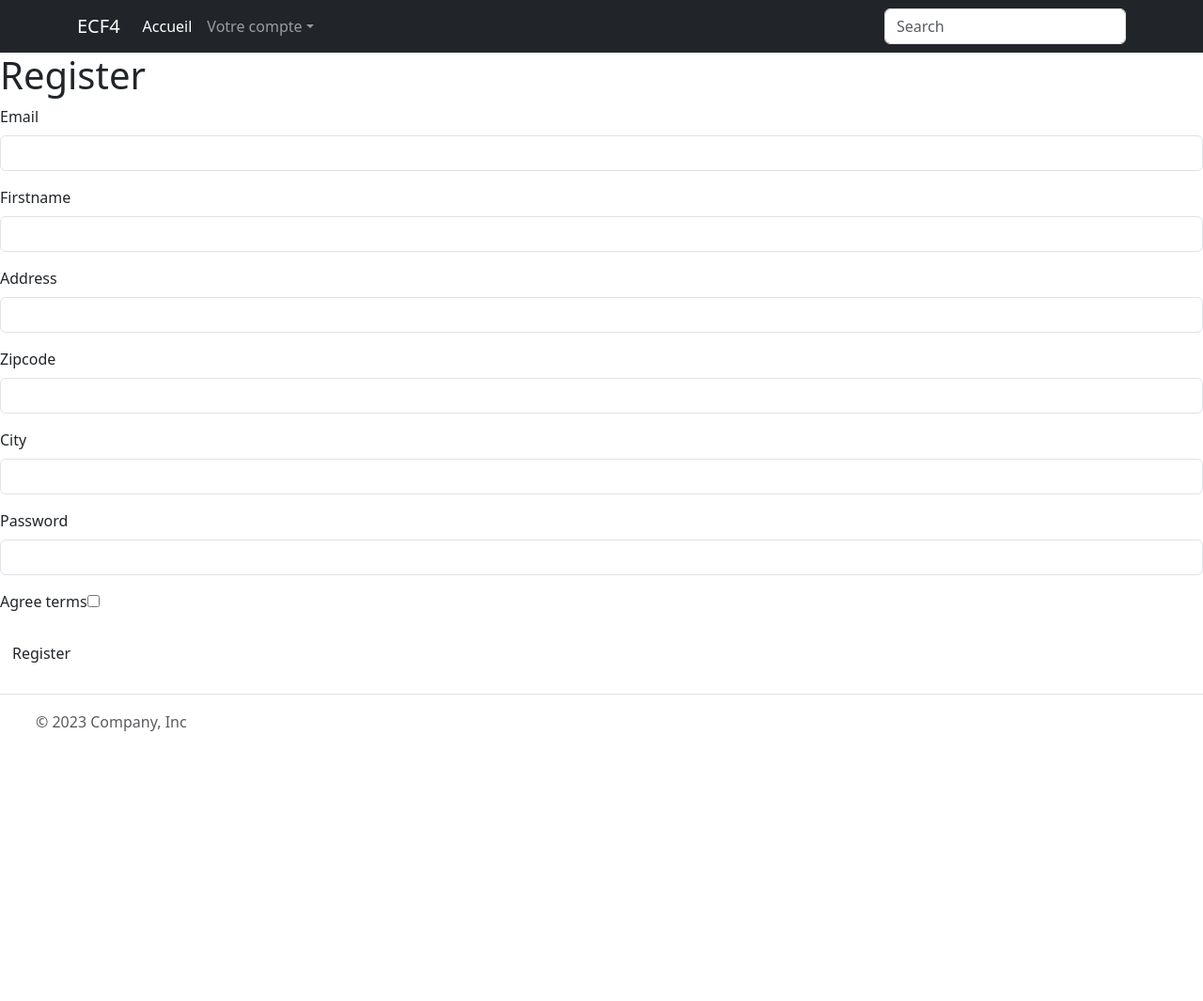
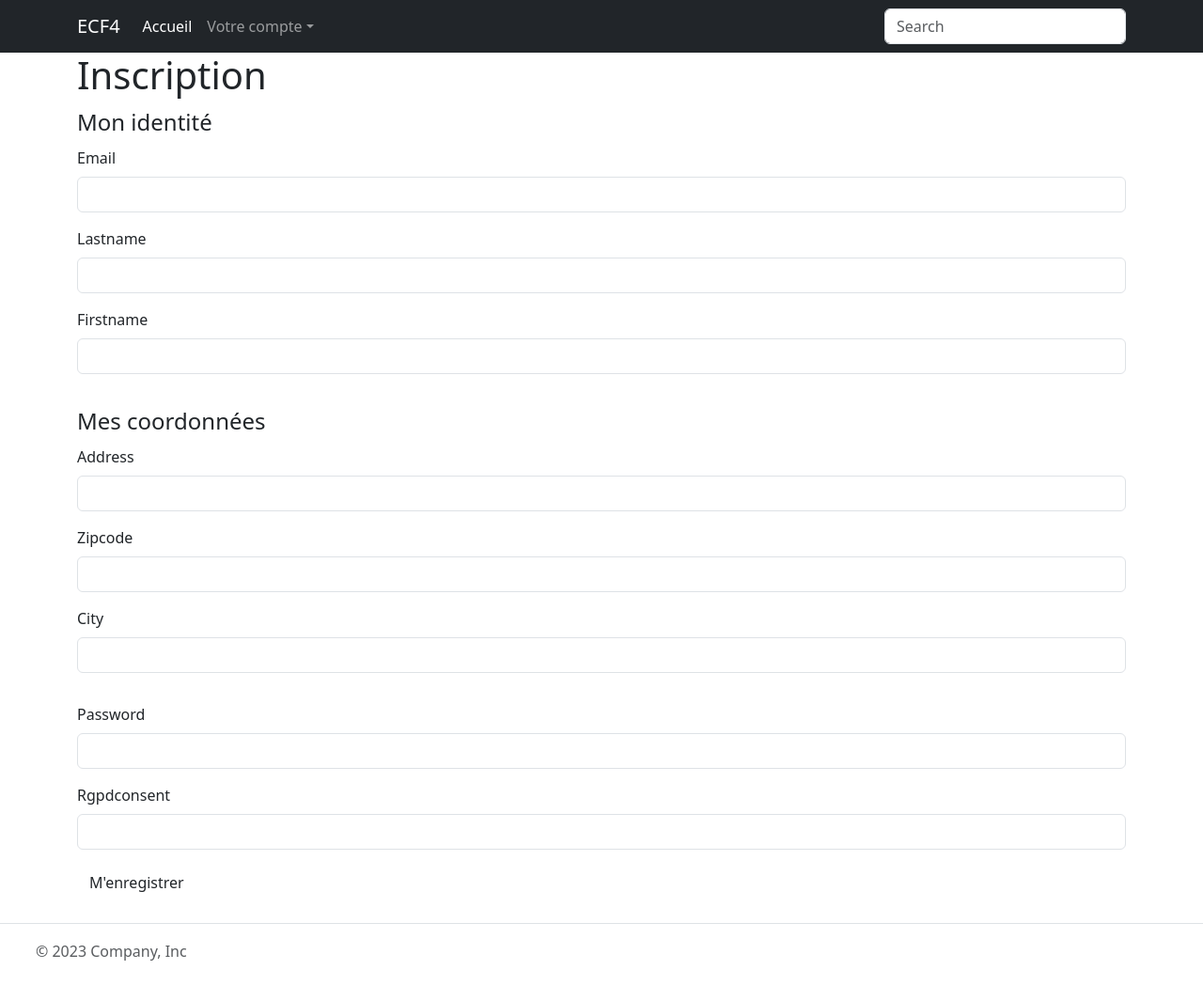
Before and after one commit to FredFreeb/ecommerce-sf6, a Symfony app: template templates/registration/register.html.twig in a window 1280 px wide. Shown: the whole page at 94% size. Before the commit the page ends 778 px from the top, so only its background shows below. Run offline with Twig, Linux system fonts and the light colour scheme; the template is opened without the code that fills it, so the values that code supplies are empty; form fields are guessed from the names that the template uses; some libraries are stand-ins or nearby versions.

Commit message:
video 5-v2

```diff
--- a/src/Entity/User.php
+++ b/src/Entity/User.php
@@ -10,8 +10,9 @@ use Symfony\Bridge\Doctrine\Validator\Constraints\UniqueEntity;
 use Symfony\Component\Security\Core\User\PasswordAuthenticatedUserInterface;
 use Symfony\Component\Security\Core\User\UserInterface;
 
+
+#[UniqueEntity(fields: ['email'], message: 'There is already an account with this email')]
 #[ORM\Entity(repositoryClass: UserRepository::class)]
-#[UniqueEntity(fields: ['email'], message: 'There is already an account with this email')]
 class User implements UserInterface, PasswordAuthenticatedUserInterface
 {
     #[ORM\Id]
--- a/templates/registration/register.html.twig
+++ b/templates/registration/register.html.twig
@@ -1,23 +1,40 @@
 {% extends 'base.html.twig' %}
 
-{% block title %}Register{% endblock %}
+{% block title %}Inscription{% endblock %}
 
 {% block body %}
-    <h1>Register</h1>
+
+<section class="container">
+    <div class="row">
+        <div class="col">
+        <h1>Inscription</h1>
 
             {{ form_errors(registrationForm) }}
 
             {{ form_start(registrationForm) }}
+            <fieldset class="mb-3">
+                <legend>Mon identité</legend>
                 {{ form_row(registrationForm.email) }}
+                {{ form_row(registrationForm.lastname) }}
                 {{ form_row(registrationForm.firstname) }}
+            </fieldset>
+
+            <fieldset class="mb-3">
+                <legend>Mes coordonnées</legend>
                 {{ form_row(registrationForm.address) }}
                 {{ form_row(registrationForm.zipcode) }}
                 {{ form_row(registrationForm.city) }}
+            </fieldset>
                 {{ form_row(registrationForm.plainPassword, {
                     label: 'Password'
                 }) }}
-        {{ form_row(registrationForm.agreeTerms) }}
+                {{ form_row(registrationForm.RGPDConsent) }}
 
-        <button type="submit" class="btn">Register</button>
+                <button type="submit" class="btn">M'enregistrer</button>
             {{ form_end(registrationForm) }}
+        </div>
+    </div>
+</section>
+
+
 {% endblock %}
```
Also changed, not shown: src/Form/RegistrationFormType.php (+44 -7 lines), templates/security/login.html.twig (+13 -6 lines). Lines whose indentation alone changed are shown as unchanged.
